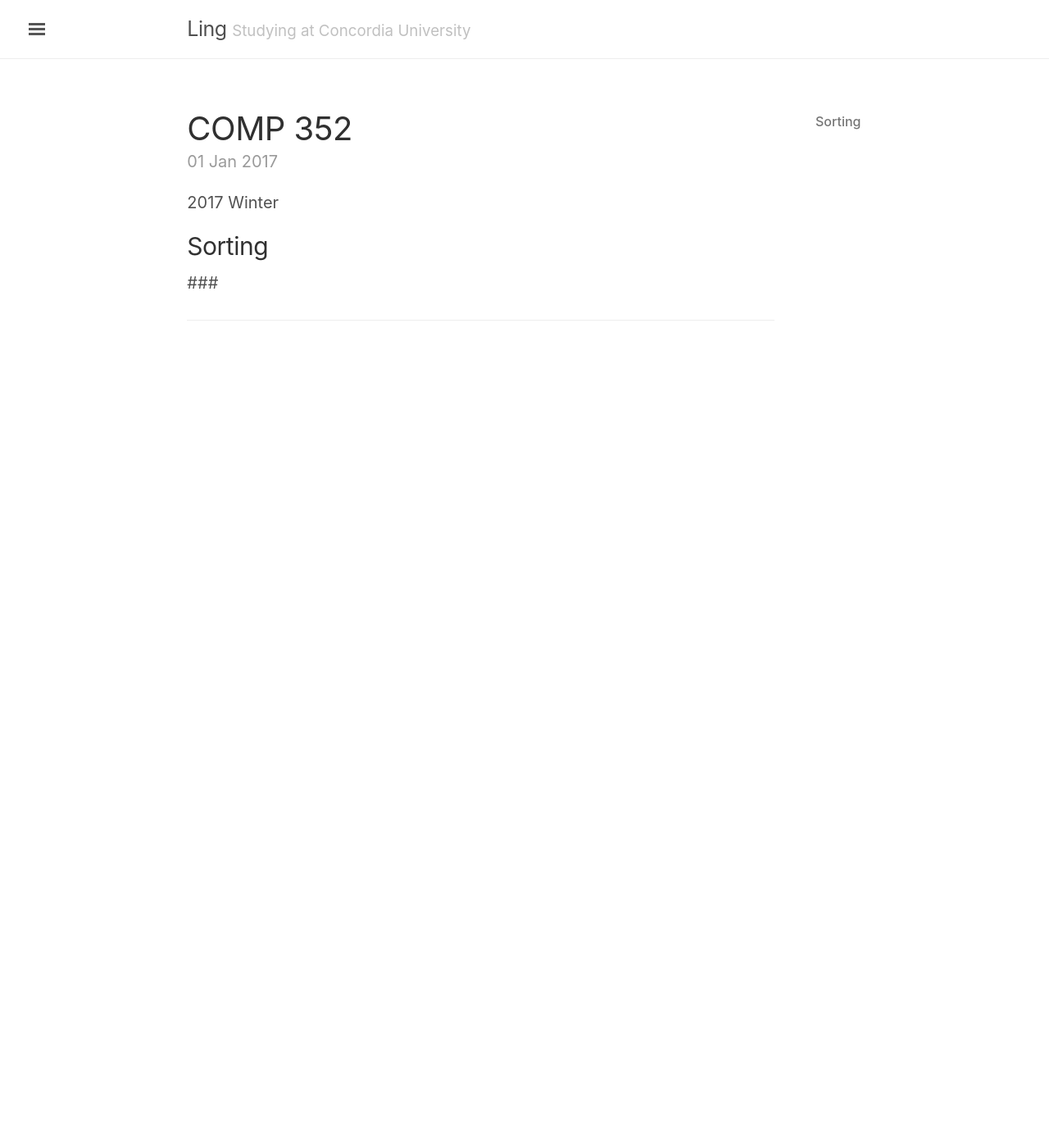
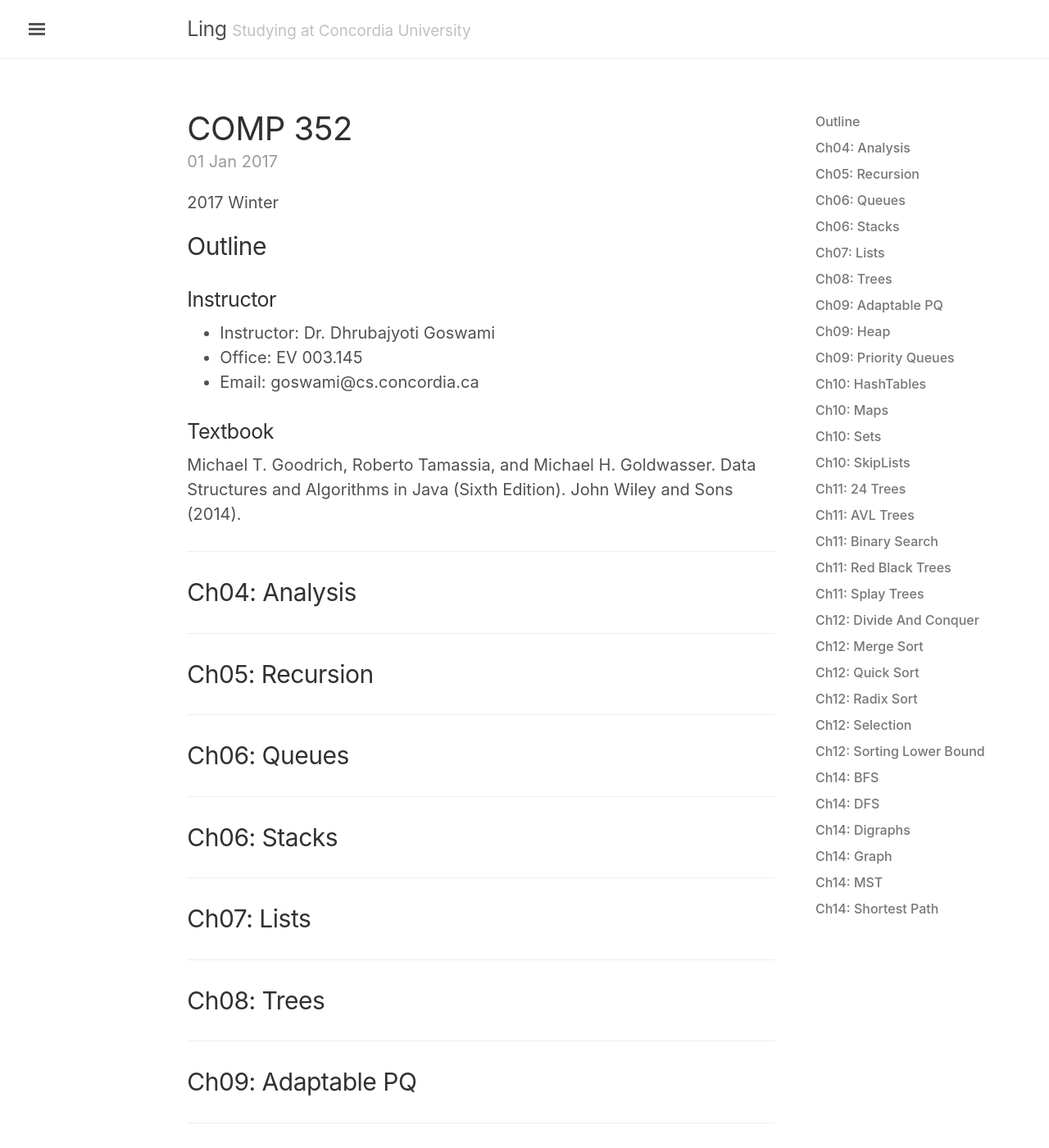
Before and after one commit to lingt-xyz/note, a Jekyll site: the page built from _posts/2017-01-01-COMP352.md, in a window 1280 px wide and 1400 px high. Shown: the whole window at 82% size. Built offline with Jekyll 4.4.1, drawn with Linux system fonts in a browser that asks for light colours; comment, search, counter and statistics services are not loaded; some of the changed text lies outside the part shown.

Commit message:
add 352 outline

```diff
--- a/_posts/2017-01-01-COMP352.md
+++ b/_posts/2017-01-01-COMP352.md
@@ -7,6 +7,148 @@ comments: true
 2017 Winter
 
 <!--more-->
-## Sorting
 
-###
+## Outline
+
+### Instructor
+* Instructor: Dr. Dhrubajyoti Goswami
+* Office: EV 003.145
+* Email: goswami@cs.concordia.ca
+
+### Textbook
+Michael T. Goodrich, Roberto Tamassia, and Michael H. Goldwasser. Data Structures and Algorithms in Java (Sixth Edition). John Wiley and Sons (2014).
+
+---
+
+## Ch04: Analysis
+
+---
+
+## Ch05: Recursion
+
+---
+
+## Ch06: Queues
+
+---
+
+## Ch06: Stacks
+
+---
+
+## Ch07: Lists
+
+---
+
+## Ch08: Trees
+
+---
+
+## Ch09: Adaptable PQ
+
+---
+
+## Ch09: Heap
+
+---
+
+## Ch09: Priority Queues
+
+---
+
+## Ch10: HashTables
+
+---
+
+## Ch10: Maps
+
+---
+
+## Ch10: Sets
+
+---
+
+## Ch10: SkipLists
+
+
+---
+
+## Ch11: 24 Trees
+
+
+---
+
+## Ch11: AVL Trees
+
+
+---
+
+## Ch11: Binary Search
+
+---
+
+## Ch11: Red Black Trees
+
+---
+
+## Ch11: Splay Trees
+
+---
+
+## Ch12: Divide And Conquer
+
+
+---
+
+## Ch12: Merge Sort
+
+![merge sort]({{ site.url }}/assets/COMP 352/mergesort.gif "merge sort")
+
+---
+
+## Ch12: Quick Sort
+
+![quick sort]({{ site.url }}/assets/COMP 352/quicksort.gif "quick sort")
+
+---
+
+## Ch12: Radix Sort
+
+
+---
+
+## Ch12: Selection
+
+---
+
+## Ch12: Sorting Lower Bound
+
+
+---
+
+## Ch14: BFS
+
+
+---
+
+## Ch14: DFS
+
+
+---
+
+## Ch14: Digraphs
+
+
+---
+
+## Ch14: Graph
+
+
+---
+
+## Ch14: MST
+
+
+---
+
+## Ch14: Shortest Path
```
